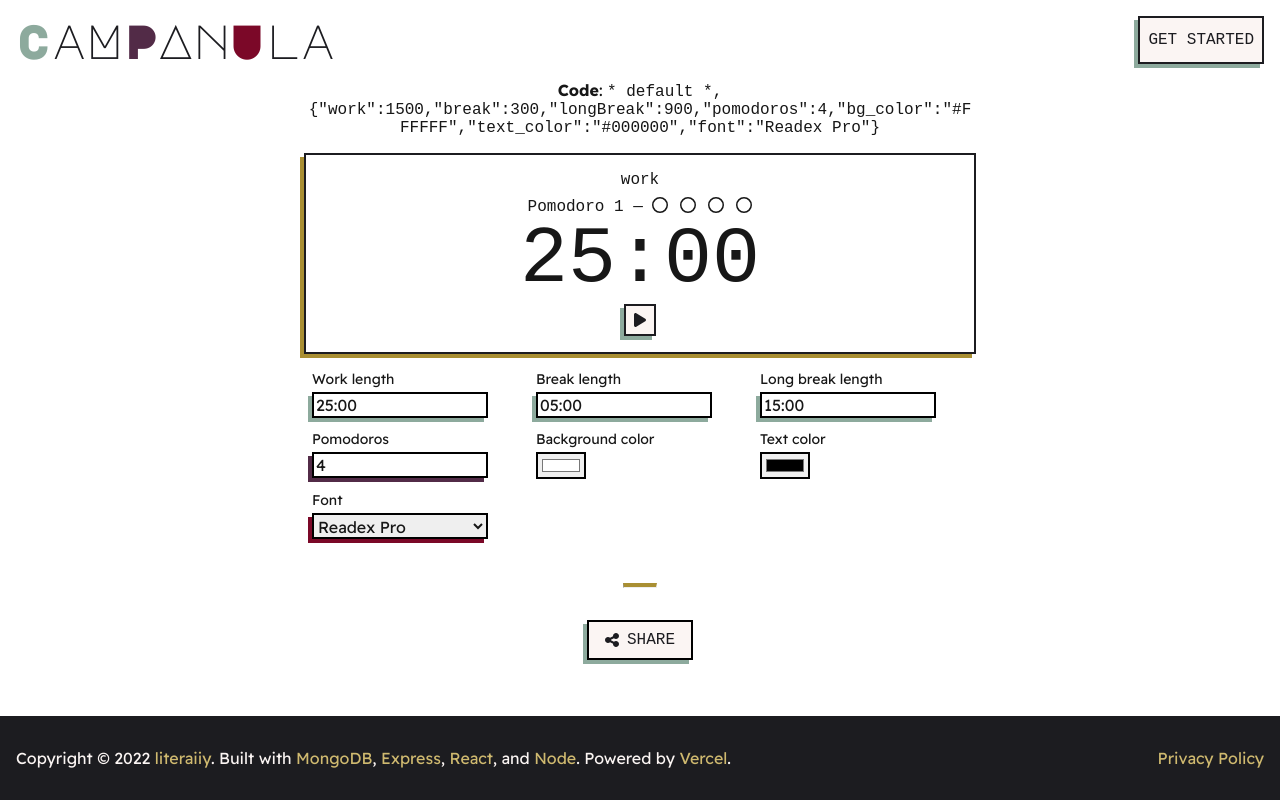
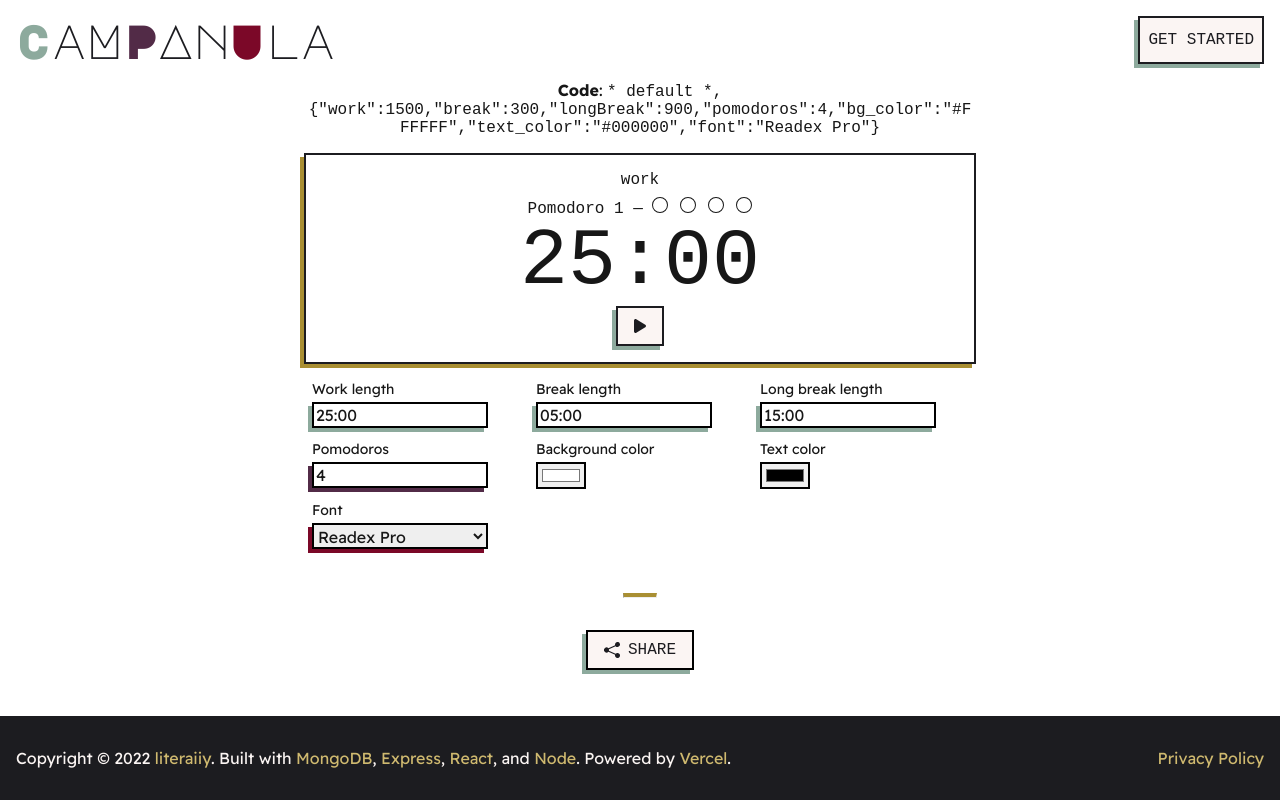
Before and after one commit to literaiiy/campanula, a React (Create React App) app: page /pomo/default in a window 1280 px wide. Built offline with nearby package versions, Linux system fonts and the light colour scheme; a web font is replaced by a local one.

Commit message:
Settings completely revamped - autopopulation works again - color inputs work - bug regarding changing input during play fixed - larger play/pause button - icons changed from font awesome to bootstrap

```diff
--- a/package.json
+++ b/package.json
@@ -18,6 +18,7 @@
     "postcss": "^8.4.5",
     "postcss-preset-env": "^7.2.3",
     "react": "^17.0.2",
+    "react-bootstrap-icons": "^1.7.2",
     "react-dom": "^17.0.2",
     "react-helmet": "^6.1.0",
     "react-router": "^6.2.1",
--- a/src/components/pomo/Settings.tsx
+++ b/src/components/pomo/Settings.tsx
@@ -1,5 +1,7 @@
-import SettingsOption from "./SettingsOption"
 import '../../styles/Settings.scss'
+import { defaultOptions } from "../../lib/constants"
+import { secToHMS } from "../../lib/funcs"
+import { SetOpHMS, SetOpColor, SetOpInteger, SetOpText } from "./SettingsOption"
 
 interface Props {
   readonly onUpdate: Function;
@@ -8,7 +10,6 @@ interface Props {
 
 export default function Settings(props: Props): JSX.Element {
   console.log("%c Settings.tsx has rerendered", "color:navy; font-weight: 900")
-  console.log(props.defaultOptions)
 
   const liftState = (opt: string, value: string | number): void => {
     props.onUpdate(opt, value)
@@ -16,13 +17,13 @@ export default function Settings(props: Props): JSX.Element {
 
   return (
     <ul className="settings-list">
-      <SettingsOption onUpdate={liftState} type="hms" id="work" label="Work length" ph={props.defaultOptions.work}/>
-      <SettingsOption onUpdate={liftState} type="hms" id="break" label="Break length" ph={props.defaultOptions.break}/>
-      <SettingsOption onUpdate={liftState} type="hms" id="longBreak" label="Long break length" ph={props.defaultOptions.longBreak}/>
-      <SettingsOption onUpdate={liftState} type="integer" id="pomodoros" label="Pomodoros" ph={props.defaultOptions.pomodoros}/>
-      <SettingsOption onUpdate={liftState} type="color" id="bg_color" label="Background color" ph={props.defaultOptions.bg_color}/>
-      <SettingsOption onUpdate={liftState} type="color" id="text_color" label="Text color" ph={props.defaultOptions.text_color}/>
-      <SettingsOption onUpdate={liftState} type="font" id="font" label="Font" ph={props.defaultOptions.font}/>
+      <SetOpHMS onUpdate={liftState} id="work" label="Work length" val={props.defaultOptions.work} def={secToHMS(defaultOptions.work, true)}/>
+      <SetOpHMS onUpdate={liftState} id="break" label="Break length" val={props.defaultOptions.break} def={secToHMS(defaultOptions.break, true)}/>
+      <SetOpHMS onUpdate={liftState} id="longBreak" label="Long break length" val={props.defaultOptions.longBreak} def={secToHMS(defaultOptions.longBreak, true)}/>
+      <SetOpInteger onUpdate={liftState} id="pomodoros" label="Pomodoros" val={props.defaultOptions.pomodoros} def={"" + defaultOptions.pomodoros}/>
+      <SetOpColor onUpdate={liftState} id="bg_color" label="Background color" val={props.defaultOptions.bg_color} def={"" + defaultOptions.bg_color}/>
+      <SetOpColor onUpdate={liftState} id="text_color" label="Text color" val={props.defaultOptions.text_color} def={"" + defaultOptions.text_color}/>
+      <SetOpText onUpdate={liftState} id="font" label="Font" val={props.defaultOptions.font} def={"" + defaultOptions.font}/>
     </ul>
   )
 }
--- a/src/components/pomo/SettingsOption.tsx
+++ b/src/components/pomo/SettingsOption.tsx
@@ -1,101 +1,154 @@
-import React, { useState } from "react";
+import React, { useEffect, useState,  } from "react";
 import "../../styles/SettingsOption.scss"
 import { themeFonts } from "../../lib/constants"
 import { forceHMSFormat, formatHMS, hmsToSec, secToHMS } from "../../lib/funcs"
 interface Props {
   readonly onUpdate: Function;
-  readonly type: "hms" | "integer" | "color" | "font";
   readonly id: string;
   readonly label?: string;
-  readonly ph? : any;
+  readonly val?: any;
+  readonly def: string;
 }
 
-export default function SettingsOption(props: Props): JSX.Element {
-  console.log(props.ph)
+interface GenericProps {
+  readonly content: JSX.Element;
+  readonly id: string;
+  readonly label?: string;
+  readonly val?: any;
+}
 
-  const [HMSInputValue, setHMSInputValue] = useState("");
-  const [pomoInputValue, setPomoInputValue] = useState('');
+export default function SettingsOption(props: GenericProps) {
+  return (
+    <li id={props.id + "-container"} className='option-container'>
+      <label htmlFor={props.id}>{props.label}</label>
+      {props.content}
+    </li>
+  )
+}
+
+export function SetOpHMS(props: Props): JSX.Element {
+  const [HMSInputValue, setHMSInputValue] = useState(props.def);
 
   // Handle change in the work/break/long break inputs
-  const handleHMSOnChange = (e: React.ChangeEvent<HTMLInputElement>) => {
+  const handleChange = (e: React.ChangeEvent<HTMLInputElement>) => {
     const formattedHMS = formatHMS(e.target.value);
     setHMSInputValue(formattedHMS);
   }
 
-  const handleHMSOnBlur = (e: React.ChangeEvent<HTMLInputElement>) => {
+  const handleBlur = (e: React.ChangeEvent<HTMLInputElement>) => {
     const formattedHMS = forceHMSFormat(e.target.value);
     setHMSInputValue(formattedHMS);
     props.onUpdate(e.target.name, hmsToSec(formattedHMS))
   }
 
-  // Handle change in pomodoro input
-  const handlePomoInput = (e: React.ChangeEvent<HTMLInputElement>) => {
-    const MAX = 30;
-    const MIN = 1;
-
-    const formattedPomo = formatPomoCount(e.target.value, MIN, MAX)
-    setPomoInputValue(formattedPomo)
-  }
-
-  const handleIntOnBlur = (e: React.ChangeEvent<HTMLInputElement>) => {
-    props.onUpdate(e.target.name, e.target.valueAsNumber)
-  }
-
-  // Create input
-  let input = <input type='text' name={props.id} value={props.ph}/>
-  switch (props.type) {
-    case "hms":
-      input = <input
-        onChange={(e) => handleHMSOnChange(e)}
-        onBlur={(e) => handleHMSOnBlur(e)}
-        value={HMSInputValue || secToHMS(props.ph, true)}
+  return (
+    <SettingsOption
+      content={<input
+        onChange={(e) => handleChange(e)}
+        onBlur={(e) => handleBlur(e)}
+        value={HMSInputValue}
         className="teal-shadow"
         type="tel"
         name={props.id}
         maxLength={8}
-      />;
-      break;
-    case "integer":
-      input = <input
-        onChange={(e) => handlePomoInput(e)}
-        onBlur={(e) => handleIntOnBlur(e)}
+        placeholder={props.def}
+      />}
+      id={props.id}
+      label={props.label}
+      val={props.val}
+    />
+  )
+}
+
+export function SetOpInteger(props: Props): JSX.Element {
+  const [intInputValue, setIntInputValue] = useState(props.def);
+
+  // Handle change in pomodoro input
+  const handleChange = (e: React.ChangeEvent<HTMLInputElement>) => {
+    const MAX = 30;
+    const MIN = 1;
+    const formattedPomo = formatPomoCount(e.target.value, MIN, MAX)
+    setIntInputValue(formattedPomo)
+  }
+
+  const handleBlur = (e: React.ChangeEvent<HTMLInputElement>) => {
+    props.onUpdate(e.target.name, e.target.valueAsNumber || 4)
+  }
+
+  return (
+    <SettingsOption
+      content={<input
+        onChange={(e) => handleChange(e)}
+        onBlur={(e) => handleBlur(e)}
         className="purple-shadow"
         type="number"
-        value={pomoInputValue || +props.ph}
+        value={intInputValue}
+        placeholder={props.def}
         name={props.id}
-      />;
-      break;
-    case "color":
-      input = <input
+      />}
+      id={props.id}
+      label={props.label}
+      val={props.val}
+    />
+  )
+}
+
+export function SetOpColor(props: Props): JSX.Element {
+  const [color, setColor] = useState(props.def)
+
+  const handleChange = (e: React.ChangeEvent<HTMLInputElement>): void => {
+    setColor(e.target.value)
+    props.onUpdate(e.target.name, e.target.value)
+  }
+
+  return (
+    <SettingsOption
+      content={<input
         type="color"
         name={props.id}
-        value={props.ph}
+        value={color}
+        placeholder={props.def}
+        onChange={handleChange}
+      />}
+      id={props.id}
+      label={props.label}
+      val={props.val}
     />
-      break;
-    case "font":
+  )
+}
+
+export function SetOpText(props: Props): JSX.Element {
+  const [font, setFont] = useState(props.def)
+
+  const handleChange = (e: React.ChangeEvent<HTMLSelectElement>): void => {
+    setFont(e.target.value)
+    props.onUpdate(e.target.name, e.target.value)
+  }
+
   let array = []
   for (let x of themeFonts) {
     array.push(<option
       key={toKebabCase(x)}
       className={"font-" + toKebabCase(x)}
-          value={toKebabCase(x)}>{x}
+      value={x}>{x}
     </option>)
-    }
-    input = <select
-      className="velvet-shadow"
-      name={props.id}
-      value={props.ph}>{array}
-    </select>
-    break;
   }
 
   return (
-    <li id={props.id + "-container"} className='option-container'>
-      <label htmlFor={props.id}>{props.label}</label>
-      {input}
-    </li>
+    <SettingsOption content={<select
+        className="velvet-shadow"
+        name={props.id}
+        value={font}
+        onChange={handleChange}
+        placeholder={props.def}>{array}
+      </select>}
+      id={props.id}
+      label={props.label}
+      val={props.val}
+    />
   )
 }
+
 
 function formatPomoCount(v: string, MIN: number, MAX: number) {
   if (!v) return v;
--- a/src/components/pomo/ShareMenu.tsx
+++ b/src/components/pomo/ShareMenu.tsx
@@ -1,12 +1,13 @@
-import { FontAwesomeIcon } from "@fortawesome/react-fontawesome"
-import { faShareNodes as share } from '@fortawesome/free-solid-svg-icons'
+// import { FontAwesomeIcon } from "@fortawesome/react-fontawesome"
+// import { faShareNodes as share } from '@fortawesome/free-solid-svg-icons'
+import { ShareFill } from "react-bootstrap-icons"
 import "../../styles/ShareMenu.scss"
 
 export default function ShareMenu(): JSX.Element {
   return (
     <>
       <button className='share-button button'>
-        <FontAwesomeIcon icon={share}/>
+        <ShareFill/>
         <span>Share</span>
       </button>
     </>
--- a/src/components/pomo/timer/SetCount.tsx
+++ b/src/components/pomo/timer/SetCount.tsx
@@ -10,25 +10,25 @@ interface Props {
 
 export default function SetCount(props: Props): JSX.Element {
   let circles: JSX.Element[] = [];
-  if (props.currentPart != "longBreak") {
+  if (props.currentPart !== "longBreak") {
     for (let x = 0; x < props.currentSet - 1; x++) {
       circles.push(
-        <SetCountCircle key={circles.length++} fill="full"/>
+        <SetCountCircle key={circles.length+1} fill="full"/>
       )
     }
     if (props.currentPart === "break"){
       circles.push(
-        <SetCountCircle key={circles.length++} fill={"half"} />
+        <SetCountCircle key={circles.length+1} fill={"half"} />
       )
       for (let x = 0; x < props.pomodoros - props.currentSet; x++) {
         circles.push(
-          <SetCountCircle key={circles.length++}fill="empty"/>
+          <SetCountCircle key={circles.length+1}fill="empty"/>
         )
       }
     } else {
       for (let x = 0; x < props.pomodoros + 1 - props.currentSet; x++) {
         circles.push(
-          <SetCountCircle key={circles.length++} fill="empty"/>
+          <SetCountCircle key={circles.length+1} fill="empty"/>
         )
       }
     }
--- a/src/components/pomo/timer/SetCountCircle.tsx
+++ b/src/components/pomo/timer/SetCountCircle.tsx
@@ -1,6 +1,7 @@
-import { FontAwesomeIcon } from "@fortawesome/react-fontawesome"
-import { faCircle as full, faCircleHalfStroke as half } from '@fortawesome/free-solid-svg-icons'
-import { faCircle as empty } from '@fortawesome/free-regular-svg-icons'
+// import { FontAwesomeIcon } from "@fortawesome/react-fontawesome"
+// import { faCircle as full, faCircleHalfStroke as half } from '@fortawesome/free-solid-svg-icons'
+// import { faCircle as empty } from '@fortawesome/free-regular-svg-icons'
+import { CircleFill, CircleHalf, Circle } from 'react-bootstrap-icons'
 
 interface Props {
   fill: "empty" | "half" | "full";
@@ -9,13 +10,13 @@ interface Props {
 export default function SetCountCircle(props: Props): JSX.Element {
 
   return (
-    <span><FontAwesomeIcon icon={
+    <span>{
       props.fill === "full" ?
-        full :
+        <CircleFill /> :
         props.fill === "half" ?
-          half :
-          empty
-    } />
+          <CircleHalf /> :
+          <Circle />
+    }
     </span>
   )
 }
--- a/src/styles/StartPause.scss
+++ b/src/styles/StartPause.scss
@@ -4,8 +4,8 @@ button.start-pause {
   margin: auto;
   padding: 0.5rem;
   display: flex;
-  width: 2rem;
-  height: 2rem;
+  width: 3rem;
+  height: 2.5rem;
   justify-content: center;
   align-items: center;
 }
```
Also changed, not shown: src/components/pomo/timer/Timer.tsx (+35 -7 lines), 1 other file (tests, documents, lock files or other folders). Lines whose indentation alone changed are shown as unchanged.
